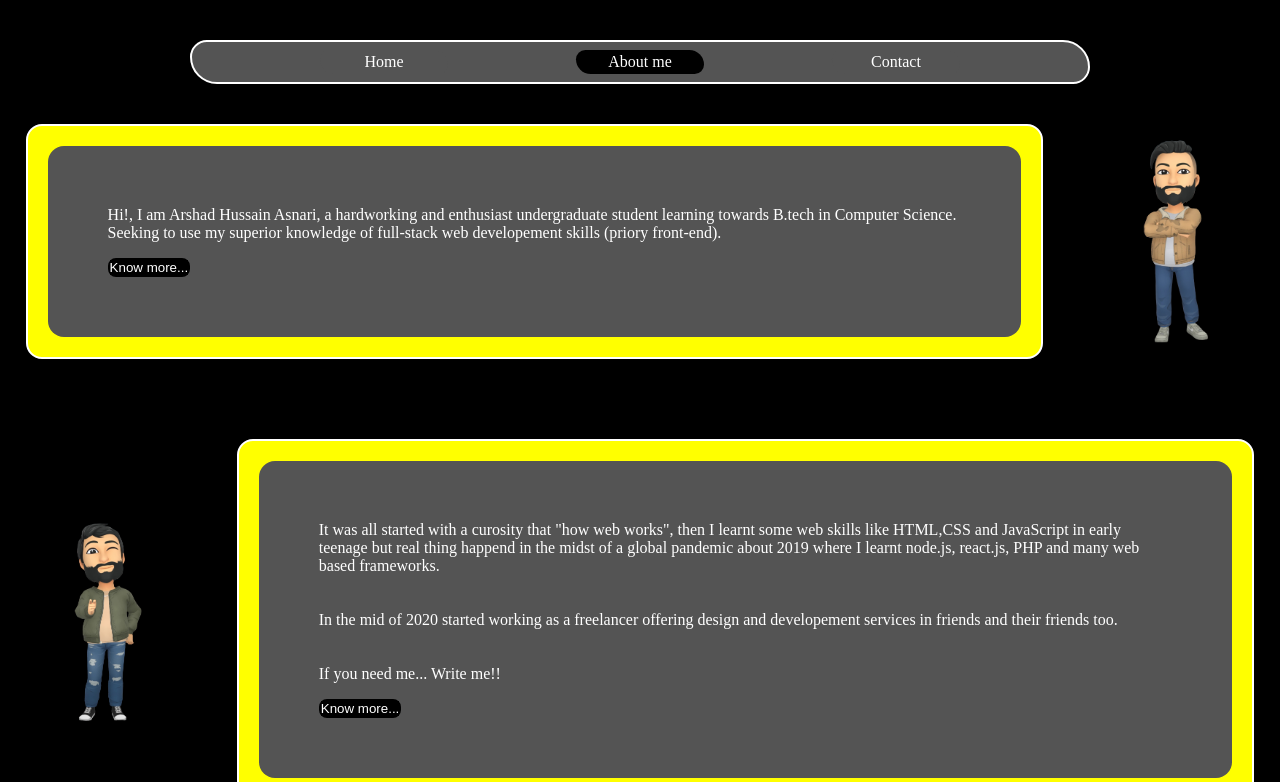
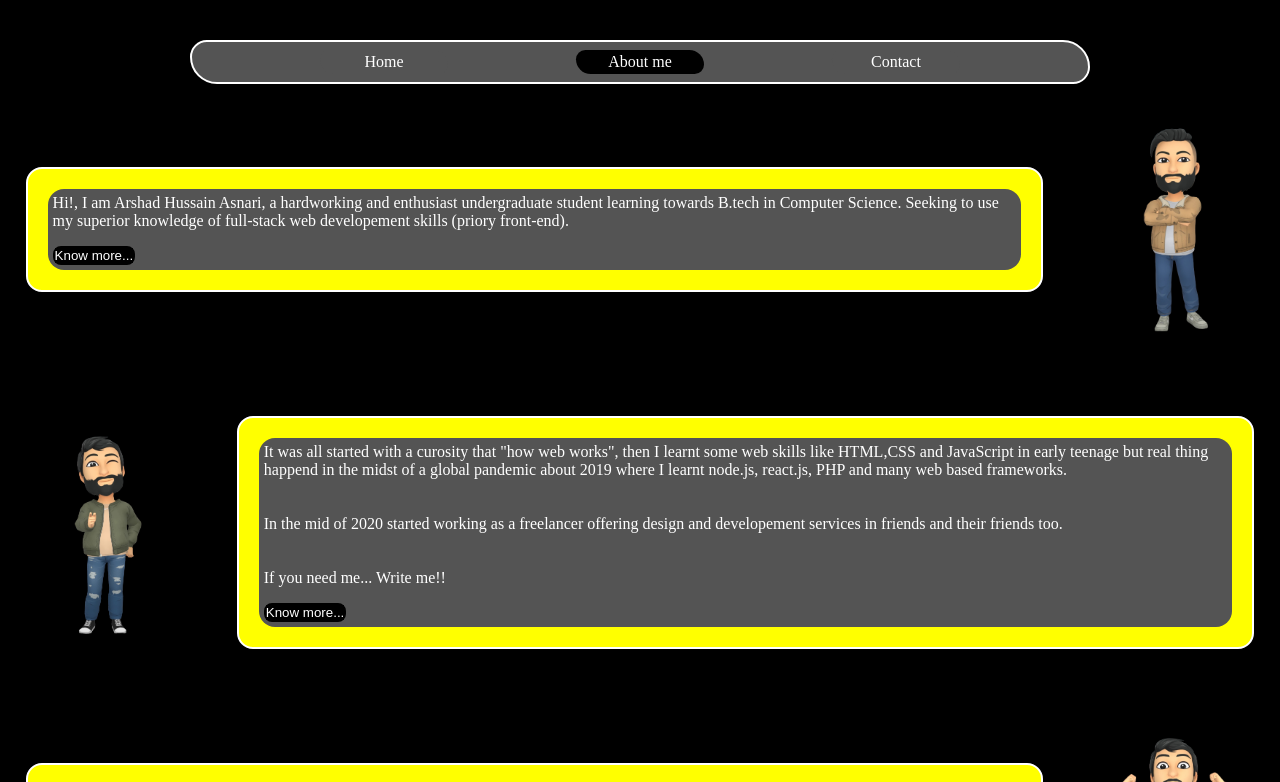
Before and after one commit to arshadansari4417/4417, a plain HTML site: page index.html in a window 1280 px wide. Shown: the top 782 px of the page. Drawn offline with Linux system fonts and the light colour scheme.

Commit message:
Update style.css

```diff
--- a/Css/style.css
+++ b/Css/style.css
@@ -89,7 +89,7 @@
     border-radius: 2vh;
 }
 .p1{
-    padding: 60px;
+    padding: 5px;
     margin: 0;
     background-color: rgb(84, 84, 84);
     border-radius: 2vh;
```
